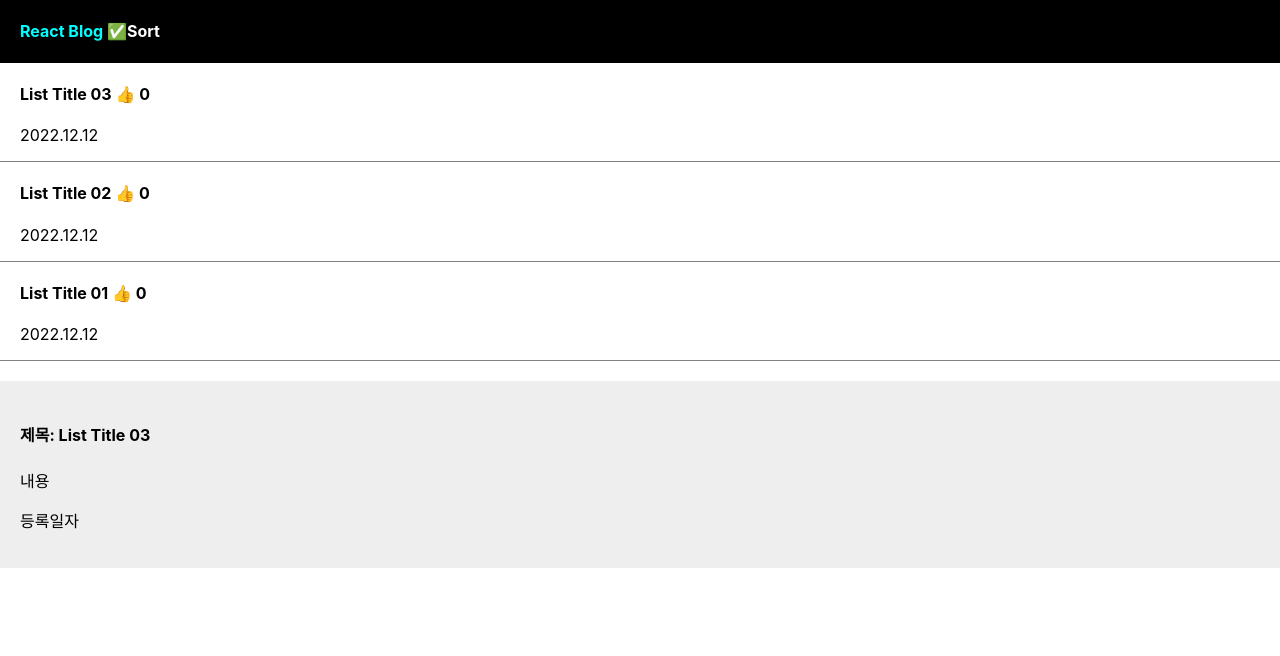
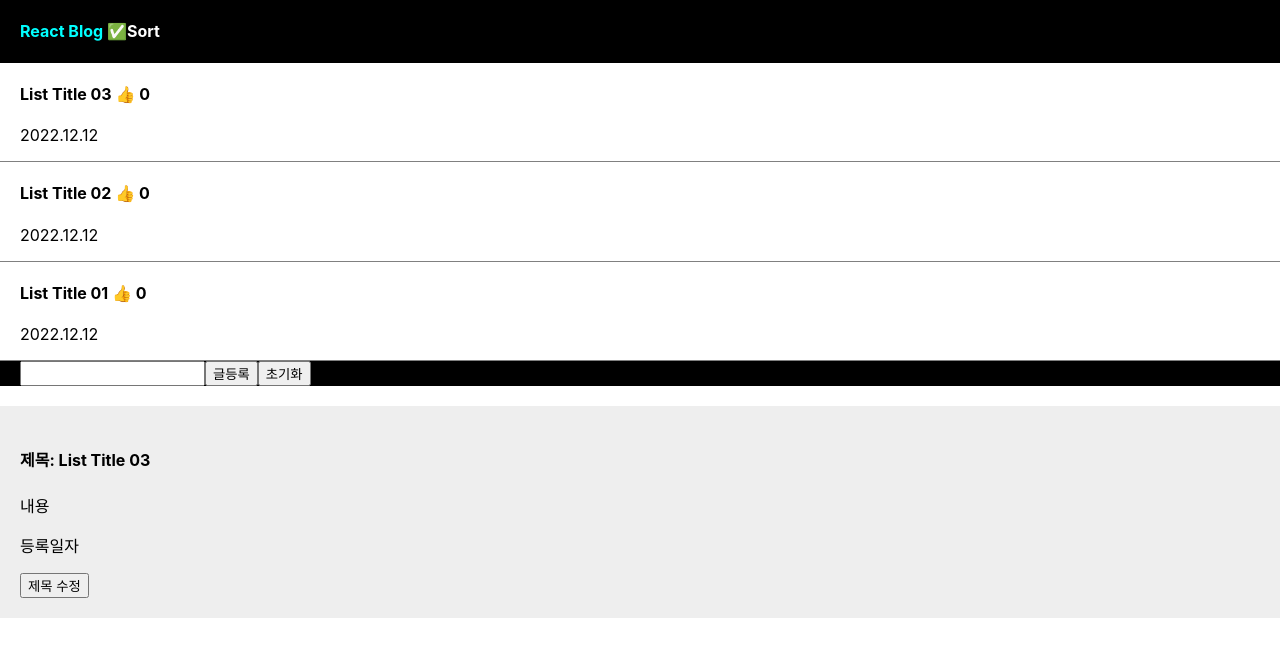
Before and after one commit to kimmose1992/Study-React, a React (Create React App) app in the folder blog/: page / in a window 1280 px wide. Both pictures are taken after a click on the element "List Title 03". Shown: the top 656 px of the page. Built offline with nearby package versions, Linux system fonts and the light colour scheme.

Commit message:
Blog Write Add

```diff
--- a/blog/src/blog/Blog.js
+++ b/blog/src/blog/Blog.js
@@ -1,5 +1,5 @@
 import './Blog.css';
-import React, { useState } from "react";
+import React, { useState, useRef } from "react";
 
 function Blog() {
 
@@ -7,6 +7,9 @@ function Blog() {
   let [listTitle, setListTitle] = useState(['List Title 03', 'List Title 02', 'List Title 01']);
   let [likeCnt, setLikeCnt] = useState([0, 0, 0]);
   let [modalView, setModalView] = useState([false, -1]);
+
+  let writeTitle = '';
+  let writeInput = useRef();
 
   /*
   const sortListTitle = () => {
@@ -30,6 +33,12 @@ function Blog() {
     let copyLikeCnt =  [...likeCnt];
     copyLikeCnt[idx]++;
     setLikeCnt(copyLikeCnt);
+  }
+
+  function modListTitle(idx) {
+    let copyListTitle = [...listTitle];
+    copyListTitle[idx] = copyListTitle[idx] + ' Change';
+    setListTitle(copyListTitle);
   }
 
   function sortListTitle() {
@@ -56,6 +65,23 @@ function Blog() {
     setModalView(copyModalView);
   }
 
+  function blogWrite() {
+
+    if (writeTitle == '') {
+      alert('제목을 입력해주세요.');
+    } else {
+      let copyListTitle = [...listTitle];
+      copyListTitle.unshift(writeTitle);
+      setListTitle(copyListTitle);
+
+      let copyLikeCnt = [...likeCnt];
+      copyLikeCnt.unshift(0);
+      setLikeCnt(copyLikeCnt);
+
+      writeInput.current.value = '';
+    }
+  }
+
   return (
     <div className="Blog">
 
@@ -80,9 +106,18 @@ function Blog() {
         })
       }
 
+      { /* Blog Write */ }
+      <div className="Blog-nav">
+        <input type='text' ref={ writeInput } onBlur={(e) => {
+          writeTitle = e.target.value;
+        }}></input>
+        <button onClick={() => { blogWrite() }}>글등록</button>
+        <button onClick={() => { console.log(1) }}>초기화</button>
+      </div>
+
       { /* Blog Modal */ }
       {
-        modalView[0] ? <BlogModal listTitle={ listTitle[modalView[1]] } /> : null
+        modalView[0] ? <BlogModal listTitle={ listTitle } idx={ modalView[1] } modListTitle={ modListTitle } /> : null
       }
     </div>
   );
@@ -92,9 +127,10 @@ function BlogModal(props) {
   return (
     <div className='BlogModal'>
       <div className='Blog-modal'>
-        <h4>제목: { props.listTitle }</h4>
+        <h4>제목: { props.listTitle[props.idx] }</h4>
         <p>내용</p>
         <p>등록일자</p>
+        <button onClick={() => props.modListTitle(props.idx) }>제목 수정</button>
       </div>
     </div>
   )
```
